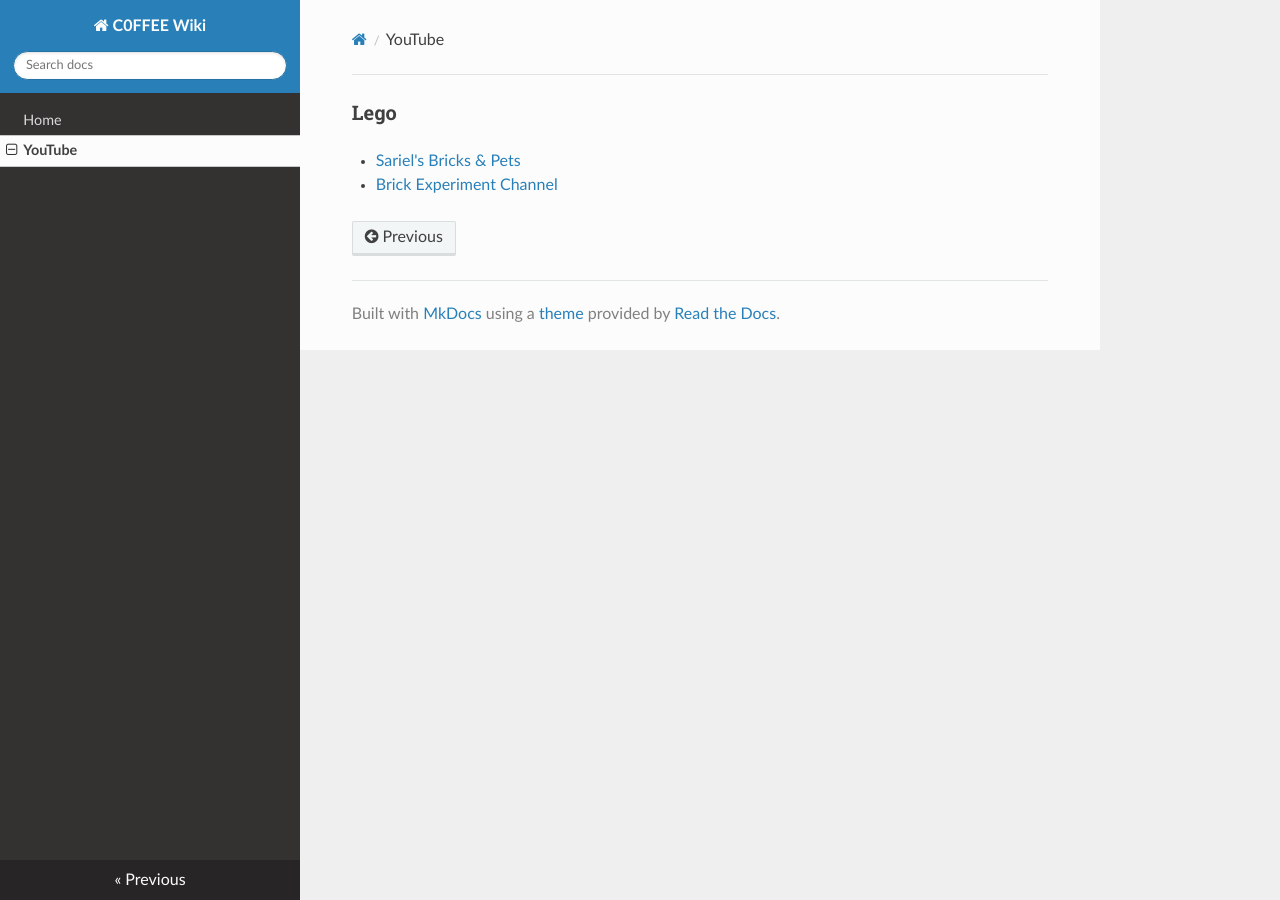
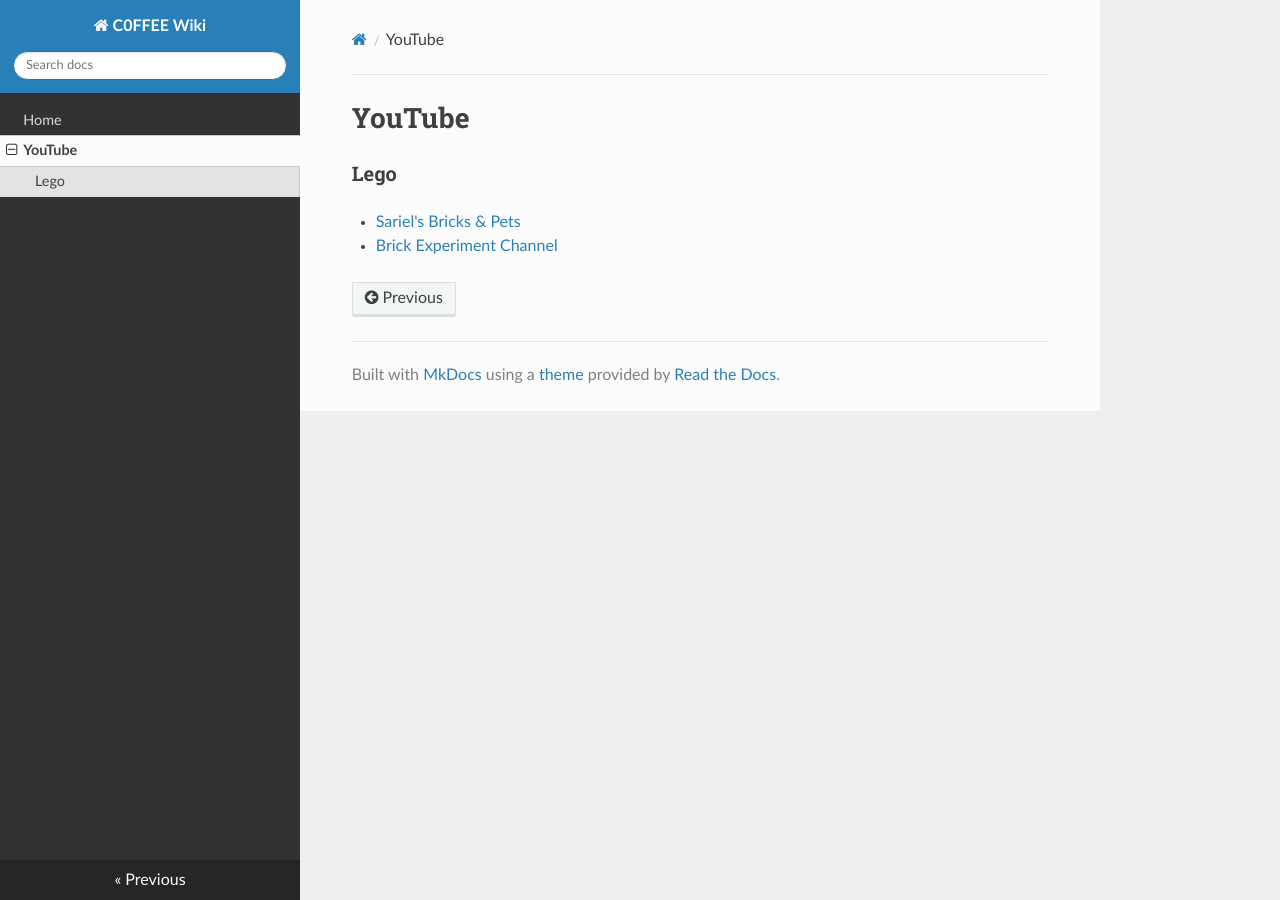
Before and after one commit to vetsin/chalkboard, an MkDocs documentation site: the page built from docs/youtube.md, in a window 1280 px wide. Built offline with MkDocs 1.6.1, drawn with Linux system fonts in a browser that asks for light colours; nearby versions of some CDN libraries.

Commit message:
fix: added heading to youtube.md

```diff
--- a/docs/youtube.md
+++ b/docs/youtube.md
@@ -1,3 +1,5 @@
+# YouTube
+
 ### Lego
 
 * [Sariel's Bricks & Pets](https://www.youtube.com/channel/UCUH5uajsvjan8wE6GWOrRJg)
```
